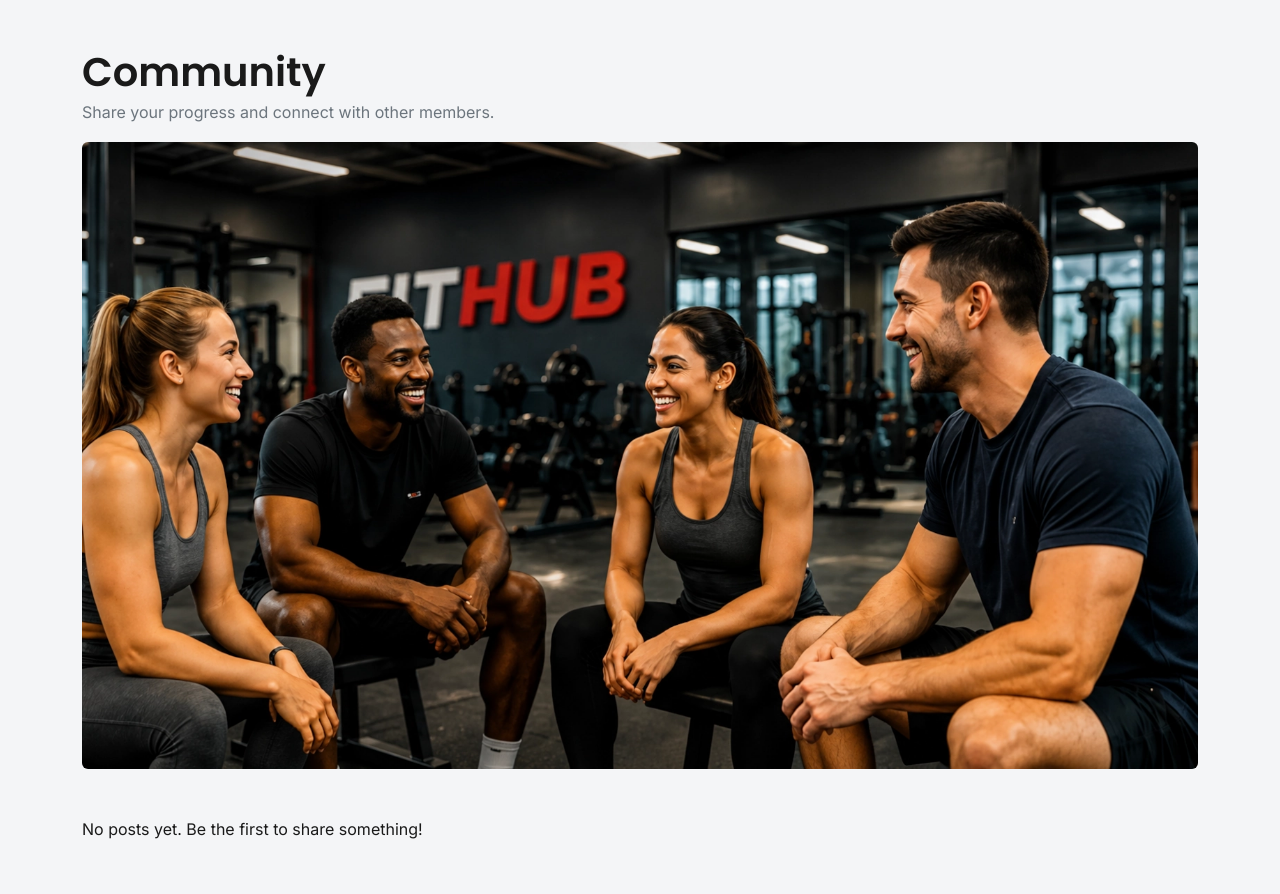
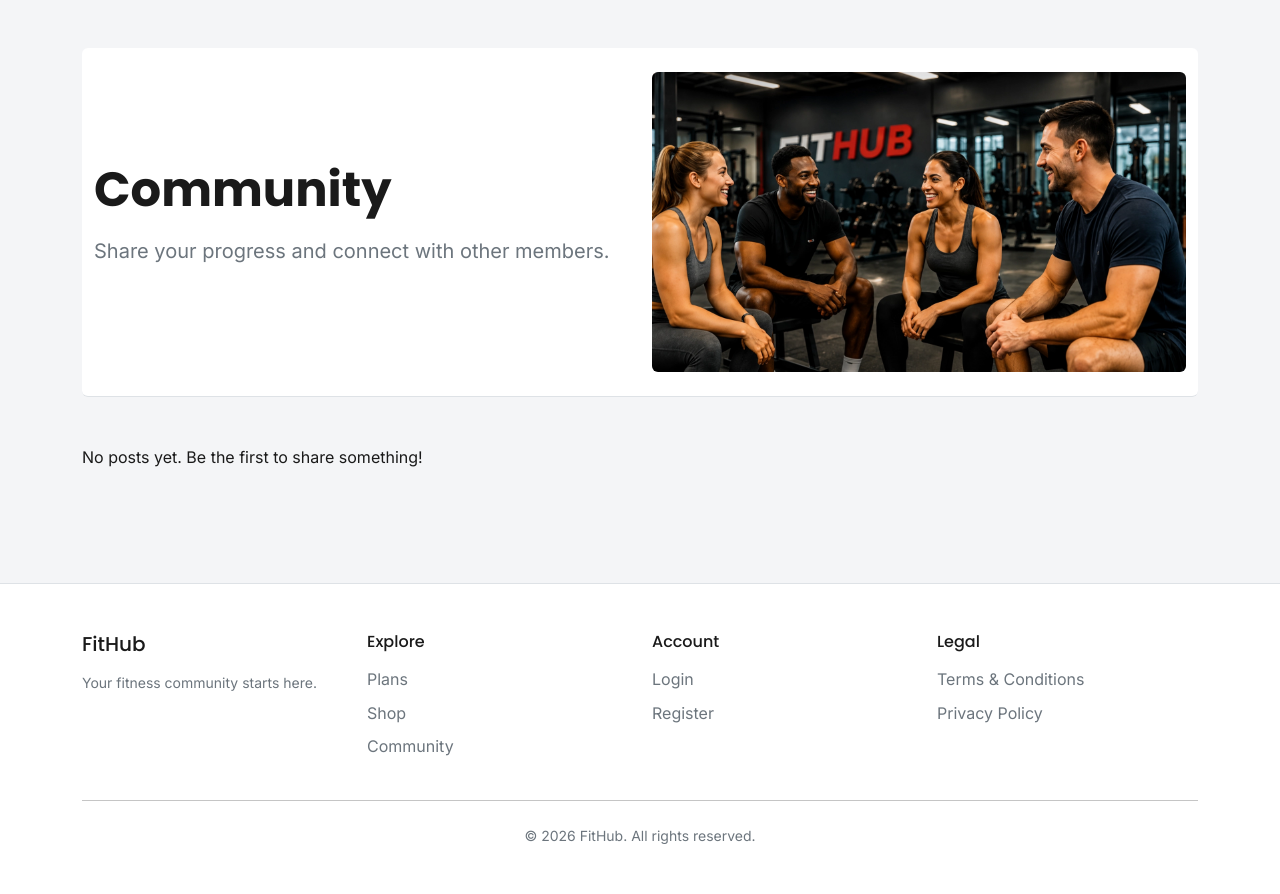
Before and after one commit to rpires71/milestone-4, a Django app: page /community/ in a window 1280 px wide. Shown: the part 59-953 px from the top of the page. After the commit the page ends 903 px from the top, so only its background shows below. Run offline with Django 4.2, Linux system fonts and the light colour scheme; data that the repository does not hold is empty; some libraries are stand-ins or nearby versions.

Commit message:
style: two-column hero layout on plans, shop and community pages

```diff
--- a/community/templates/community/post_list.html
+++ b/community/templates/community/post_list.html
@@ -2,19 +2,24 @@
 {% load static %}
 {% block content %}
 <div class="container py-5">
-  <div class="d-flex justify-content-between align-items-center mb-3">
-    <div>
-      <h1 class="mb-1">Community</h1>
-      <p class="text-secondary mb-0">Share your progress and connect with other members.</p>
+  <section class="bg-white border-bottom rounded mb-5">
+    <div class="container py-4">
+      <div class="row align-items-center g-4">
+        <div class="col-lg-6">
+          <h1 class="display-5 fw-bold mb-3">Community</h1>
+          <p class="lead text-secondary mb-3">Share your progress and connect with other members.</p>
+          {% if user.is_authenticated %}
+            <a href="{% url 'add_post' %}" class="btn btn-danger btn-lg">New Post</a>
+          {% endif %}
+        </div>
+        <div class="col-lg-6">
+          <img src="{% static 'images/community.webp' %}"
+               class="img-fluid rounded w-100"
+               alt="FitHub members training together">
+        </div>
+      </div>
     </div>
-    {% if user.is_authenticated %}
-      <a href="{% url 'add_post' %}" class="btn btn-danger">New Post</a>
-    {% endif %}
-  </div>
-
-  <img src="{% static 'images/community.webp' %}"
-       class="img-fluid rounded w-100 mb-5"
-       alt="FitHub members training together">
+  </section>
 
   {% for post in posts %}
     <div class="card mb-3">
```
Also changed, not shown: plans/templates/plans/plans.html (+17 -9 lines), shop/templates/shop/products.html (+11 -3 lines).
